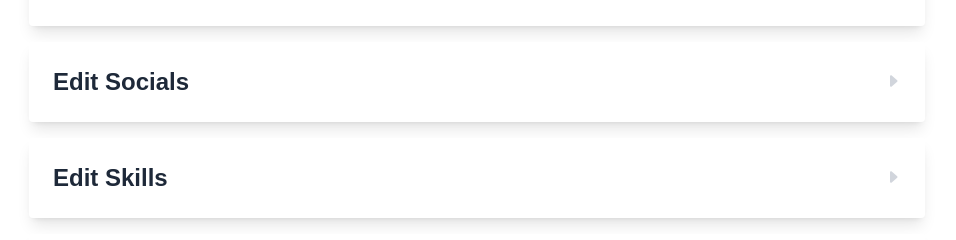
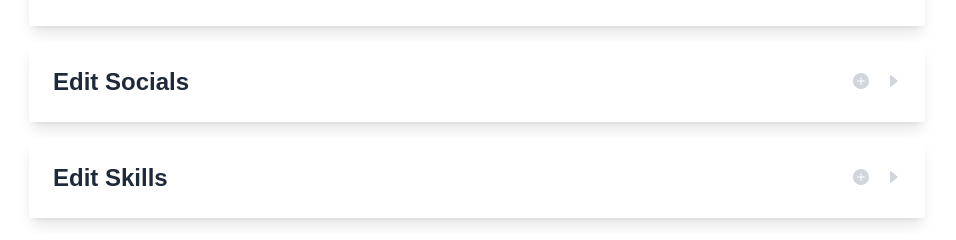
Before and after one commit to KiwiFunk/resume-builder, a Next.js app in the folder resume-app/: page /edit-details in a window 1280 px wide. Shown: the part 498-738 px from the top of the page, without its empty margins (163-1119 px from the left). Built offline with nearby package versions, Linux system fonts and the light colour scheme.

Commit message:
Updated Container wrapper with boolean and callback to perform handleAddition function

```diff
--- a/resume-app/src/app/edit-details/page.js
+++ b/resume-app/src/app/edit-details/page.js
@@ -200,7 +200,7 @@ export default function EditDetailsPage() {
 
 
                 {/* Social Media Links */}
-                <CollapsibleContainer title="Edit Socials">
+                <CollapsibleContainer title="Edit Socials" useAddButton={true} createItemCallback={() => handleAddition("socials", { platform: "website", url: "", inUse: true })}>
                     <div className="grid grid-cols-1 sm:grid-cols-2 gap-4">
                         {/* Map through the current social media data */}
                         {data.socials.map((social, index) => (
@@ -239,20 +239,11 @@ export default function EditDetailsPage() {
 
                          {/* Input field with social icon to the left, dynamically set by parsing the name from the url */}
 
-                        {/* Create new social media button under the last social media link */}
-                        <button
-                            type="button"
-                            className="mt-4 px-3 py-2 rounded-lg bg-gray-300 text-gray-600 text-sm font-medium shadow-sm hover:bg-gray-400 hover:text-white transition duration-200 hover:cursor-pointer"
-                            onClick={() => handleAddition("socials", { platform: "website", url: "", inUse: true })}
-                        >
-                            <i className="bi bi-plus"></i> Add Social Media
-                        </button>
-
                     </div>
                 </CollapsibleContainer>
 
                 {/* Skills Section */}
-                <CollapsibleContainer title="Edit Skills">
+                <CollapsibleContainer title="Edit Skills" useAddButton={true} createItemCallback={() => handleAddition("skills", { groupName: "New Skill Group", items: [] })}>
                     <div className="grid grid-cols-1 sm:grid-cols-2 gap-4">
 
                         {/* Map through current skills data */}
@@ -286,19 +277,9 @@ export default function EditDetailsPage() {
                             </div>
                         ))}
 
-                        {/* Create skill group button under the last skill group, MAKE RESPONSIVE 1/2 COLUMNS */}
-                        <button
-                            type="button"
-                            className="mt-4 px-3 py-2 rounded-lg bg-gray-300 text-gray-600 text-sm font-medium shadow-sm hover:bg-gray-400 hover:text-white transition duration-200 hover:cursor-pointer"
-                            onClick={() => handleAddition("skills", { groupName: "New Skill Group", items: [] })} // Add new skill group
-                        >
-                            <i className="bi bi-plus"></i> Add Skill Group
-                        </button>
-
                         {/* Implement react-dnd to allow drag and drop of skills between groups */}
 
                     </div>
-
                 </CollapsibleContainer>
 
                 <CollapsibleContainer title="Your Education">
--- a/resume-app/src/components/CollapsibleContainer.js
+++ b/resume-app/src/components/CollapsibleContainer.js
@@ -1,7 +1,17 @@
 "use client"
 import React, { useState, useRef } from "react";
 
-export default function CollapsibleContainer({ title, children }) {
+/**
+ * Create a collapsible container component,
+ *
+ * @param {string} title - The title to be displayed in the heading bar h2 element.
+ * @param {ReactNode} children - The content to be displayed inside the collapsible container.
+ * @param {boolean} useAddButton - Display an add button in the heading bar.
+ * @param {function} createItemCallback - Callback function to be called when the add button is clicked.
+ * @returns {JSX.Element} - A collapsible container component.
+ *
+ */
+export default function CollapsibleContainer({ title, children, useAddButton = false, createItemCallback = null }) {
 
     // State to manage the visibility of the collapsible content
     const [isOpen, setIsOpen] = useState(false);
@@ -27,14 +37,25 @@ export default function CollapsibleContainer({ title, children }) {
 
                     {/* Heading Bar */}
                     <div className="flex justify-between items-center">
+
                         {/* Title */}
                         <h2 className="text-2xl font-bold text-gray-800">{title}</h2>
-                        {/* Arrow icon */}
-                        <i
-                            className={`bi ${isOpen ? "bi-caret-down-fill" : "bi-caret-right-fill"}
-                            text-gray-300 hover:cursor-pointer hover:scale-105 hover:text-gray-600`}
-                            onClick={toggleCollapse}  // Toggle the collapsible content
-                        ></i>
+
+                        <div className="flex items-center gap-4">
+                            {/* Add button */}
+                            {useAddButton && (
+                                <i
+                                    className="bi bi-plus-circle-fill text-gray-300 hover:cursor-pointer hover:scale-105 hover:text-gray-600"
+                                    onClick={createItemCallback}  // Call the callback function when clicked
+                                ></i>
+                            )}
+                            {/* Collapse/Expand icon */}
+                            <i
+                                className={`bi ${isOpen ? "bi-caret-down-fill" : "bi-caret-right-fill"}
+                                text-gray-300 hover:cursor-pointer hover:scale-105 hover:text-gray-600`}
+                                onClick={toggleCollapse}  // Toggle the collapsible content
+                            ></i>
+                        </div>
                     </div>
 
                     {/* Collapsable content */}
```
